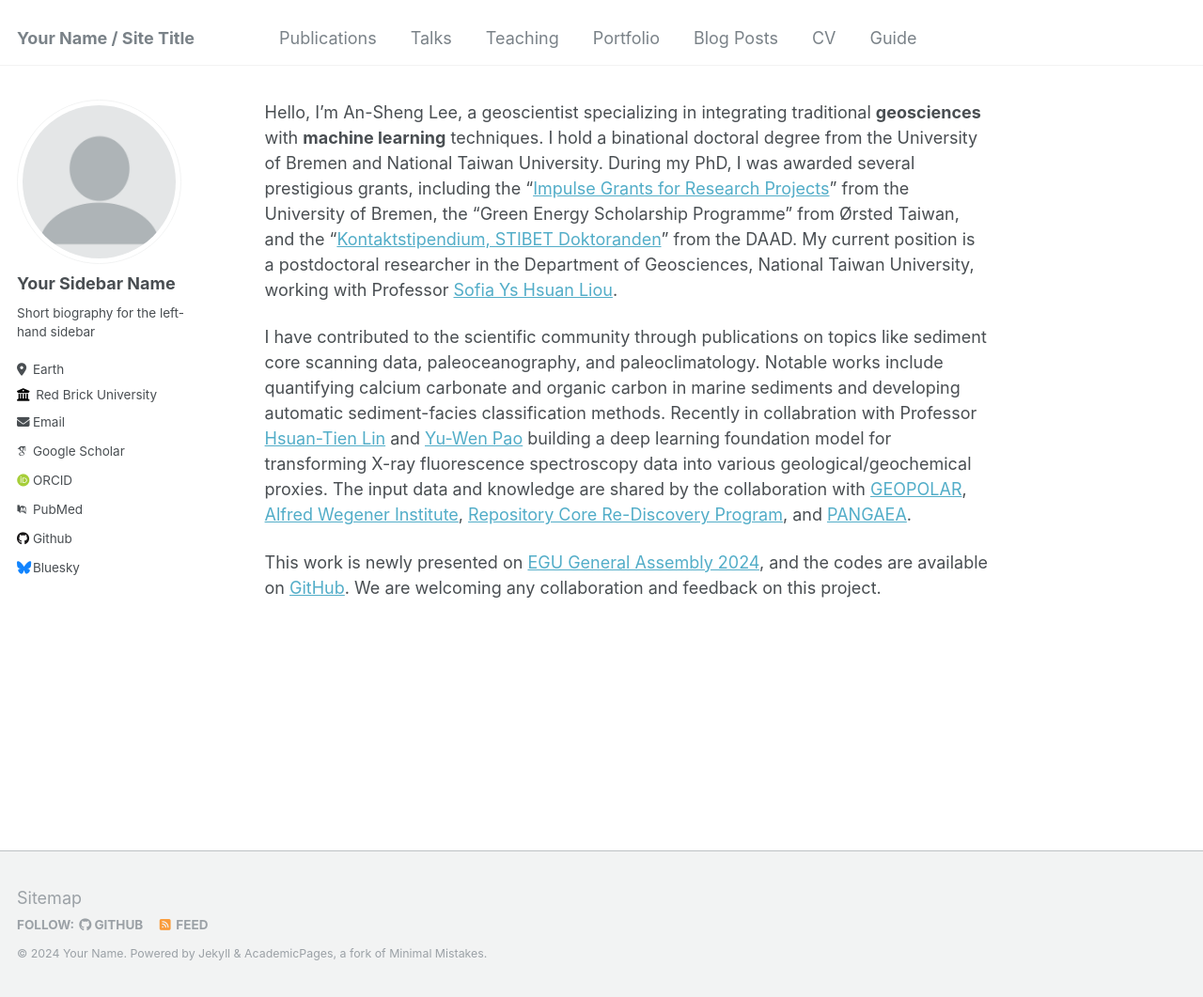
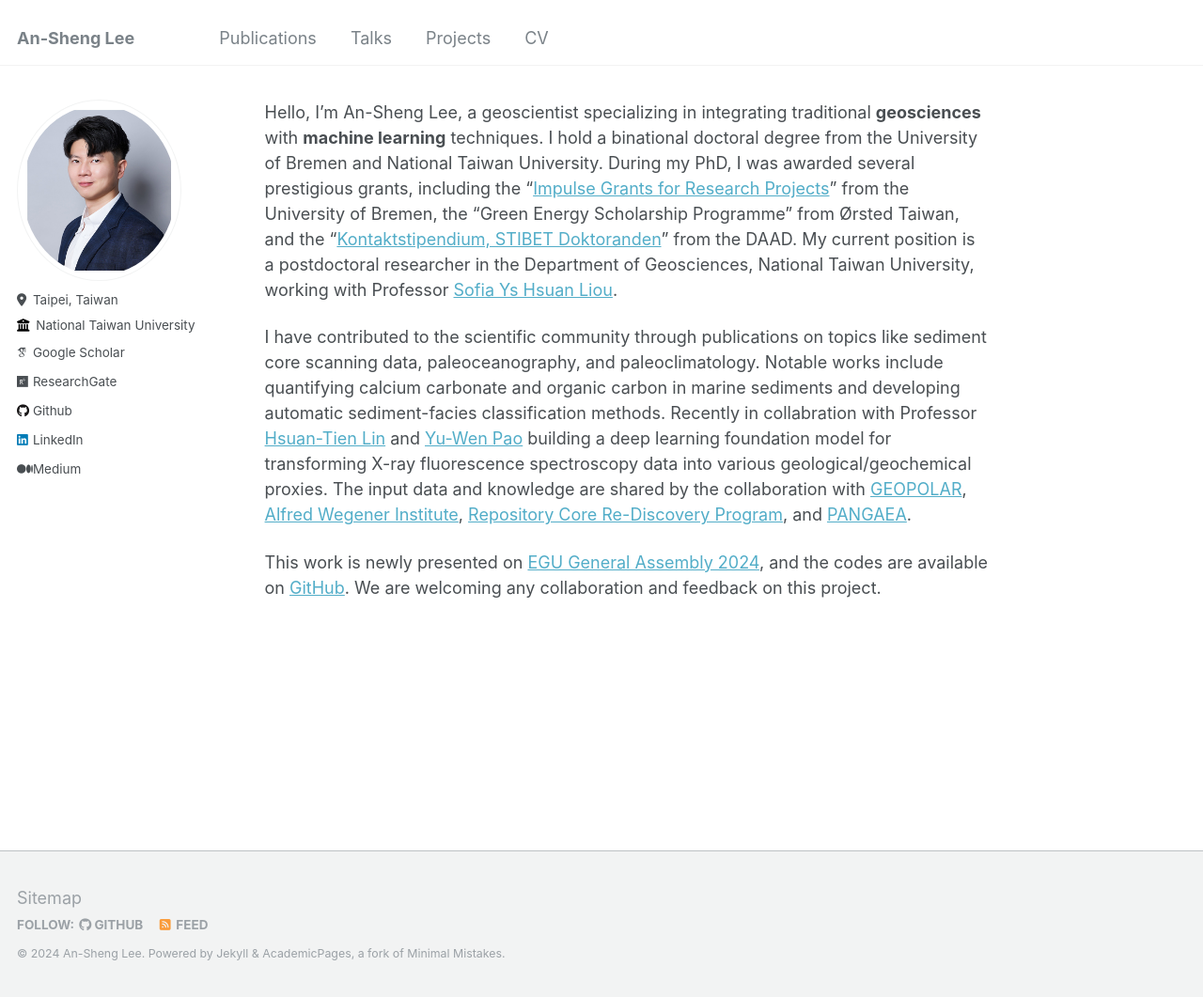
Before and after one commit to dispink/dispink.github.io, a Jekyll site: the page built from _pages/about.md, in a window 1280 px wide and 1061 px high. Shown: the whole window at 94% size. Built offline with Jekyll 4.4.1, drawn with Linux system fonts in a browser that asks for light colours; some web fonts are replaced.

Commit message:
Construct the backbone

```diff
--- a/_config.yml
+++ b/_config.yml
@@ -8,47 +8,47 @@
 
 # Basic Site Settings
 locale                   : "en-US"
-title                    : "Your Name / Site Title"
+title                    : "An-Sheng Lee"
 title_separator          : "-"
-name                     : &name "Your Name"
+name                     : &name "An-Sheng Lee"
 description              : &description "personal description"
-url                      : https://academicpages.github.io # the base hostname & protocol for your site e.g. "https://mmistakes.github.io"
+url                      : https://anshenglee.github.io # the base hostname & protocol for your site e.g. "https://mmistakes.github.io"
 baseurl                  : "" # the subpath of your site, e.g. "/blog"
-repository               : "academicpages/academicpages.github.io"
+repository               : "dispink/anshenglee.github.io"
 
 # Site Author - The following control what appear as part of the author content on the side bar.
 #               If a field is blank the icon and link will not appear, otherwise it will be shown.
 #               Additional customization can be done by editing /_includes/author-profile.html
 author:
   # Biographic information
-  avatar           : "profile.png"
-  name             : "Your Sidebar Name"
+  avatar           : "profile.jpg"
+  name             :
   pronouns         : # example: "she/her"
-  bio              : "Short biography for the left-hand sidebar"
-  location         : "Earth"
-  employer         : "Red Brick University"
+  bio              :
+  location         : "Taipei, Taiwan"
+  employer         : "National Taiwan University"
   uri              : # URL
-  email            : "none@example.org"
+  email            :
 
   # Academic websites
   arxiv            : # URL - Update with the correct link to your profile
-  googlescholar    : "https://scholar.google.com/citations?user=PS_CX0AAAAAJ"
+  googlescholar    : "https://scholar.google.co.uk/citations?user=yoDyL18AAAAJ&hl=en"
   impactstory      : # URL
-  orcid            : "http://orcid.org/yourorcidurl"
+  orcid            : # URL
   semantic         : # URL
-  pubmed           : "https://www.ncbi.nlm.nih.gov/pubmed/?term=john+snow"
-  researchgate     : # URL
+  pubmed           :
+  researchgate     : "https://www.researchgate.net/profile/An-Sheng-Lee-3"
 
   # Repositories and software development
   bitbucket        : # Username - Update with your username on the site
   codepen          : # Username
   dribbble         : # Username
-  github           : "academicpages"
+  github           : "dispink"
   kaggle           : # Username
   stackoverflow    : # User number or user number and name (i.e., use "1" or "1/jeff-atwood")
 
   # Social media
-  bluesky          : "bsky.app" # Replace this with you Bluesky username
+  bluesky          : # Replace this with you Bluesky username
   facebook         : # Username
   flickr           : # Username
   foursquare       : # Username
@@ -57,9 +57,9 @@ author:
   keybase          : # Username
   instagram        : # Username
   lastfm           : # Username
-  linkedin         : # Username
+  linkedin         : "an-sheng-lee-05b71b50" # Username
   mastodon         : # URL
-  medium           : # URL
+  medium           : "https://medium.com/@leeansheng" # URL
   pinterest        : # Username
   soundcloud       : # Username
   steam            : # Username
@@ -80,7 +80,7 @@ breadcrumbs              : false # true, false (default)
 words_per_minute         : 160
 future                   : true
 read_more                : "disabled" # if enabled, adds "Read more" links to excerpts
-talkmap_link             : false #change to true to add link to talkmap on talks page
+talkmap_link             : true #change to true to add link to talkmap on talks page
 comments:
   provider               : # false (default), "disqus", "discourse", "facebook", "google-plus", "staticman", "custom"
   disqus:
@@ -137,7 +137,7 @@ social:
 
 # Analytics
 analytics:
-  provider               :  "false" # false (default), "google", "google-universal", "google-analytics-4", "custom"
+  provider               :  "google-universal" # false (default), "google", "google-universal", "google-analytics-4", "custom"
   google:
     tracking_id          :
 
--- a/_data/navigation.yml
+++ b/_data/navigation.yml
@@ -6,17 +6,20 @@ main:
   - title: "Talks"
     url: /talks/
 
-  - title: "Teaching"
-    url: /teaching/
+  - title: "Projects"
+    url: /projects/
 
-  - title: "Portfolio"
-    url: /portfolio/
+#  - title: "Teaching"
+#    url: /teaching/
 
-  - title: "Blog Posts"
-    url: /year-archive/
+#  - title: "Portfolio"
+#    url: /portfolio/
+
+#  - title: "Blog Posts"
+#    url: /year-archive/
 
   - title: "CV"
     url: /cv/
 
-  - title: "Guide"
-    url: /markdown/
+  #- title: "Guide"
+  #  url: /markdown/
```
Also changed, not shown: images/profile.jpg (added).
